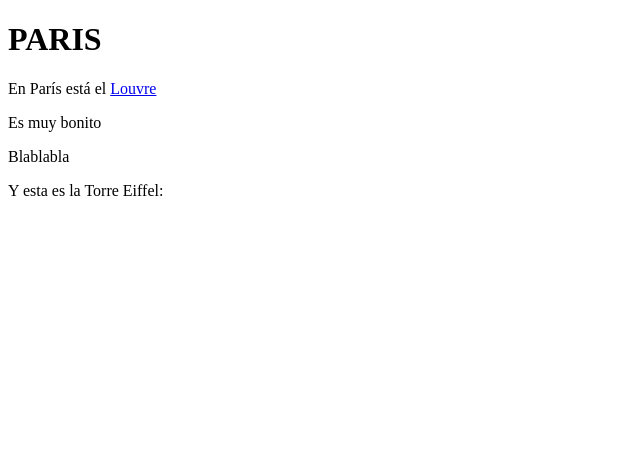
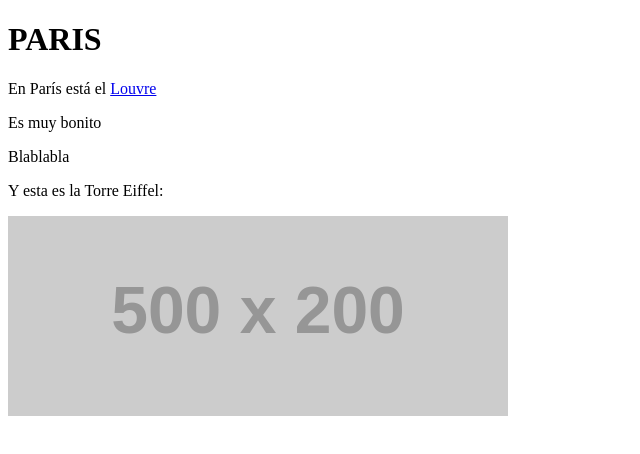
Before and after one commit to sapoflamenco/practicas_web, a plain HTML site: page 05_ejercicio/index.html in a window 1280 px wide. Shown: the whole page, without its empty margins (0-640 px from the left). Drawn offline with Linux system fonts and the light colour scheme; placeholder pictures from the web are drawn by us.

Commit message:
la foto centrada no se veia y le he dejado sin centrar

```diff
--- a/05_ejercicio/index.html
+++ b/05_ejercicio/index.html
@@ -18,8 +18,6 @@
     <p>Es muy bonito</p>
     <p>Blablabla</p>
     <p>Y esta es la Torre Eiffel:</p>
-    <div class="centrado"
-        <img src="./torreiffel/Tour_eiffel.jpg" alt="imagen simulada">
-    </div>
+    <img src="https://via.placeholder.com/500x200" alt="imagen simulada">
 </body>
 </html>
```
